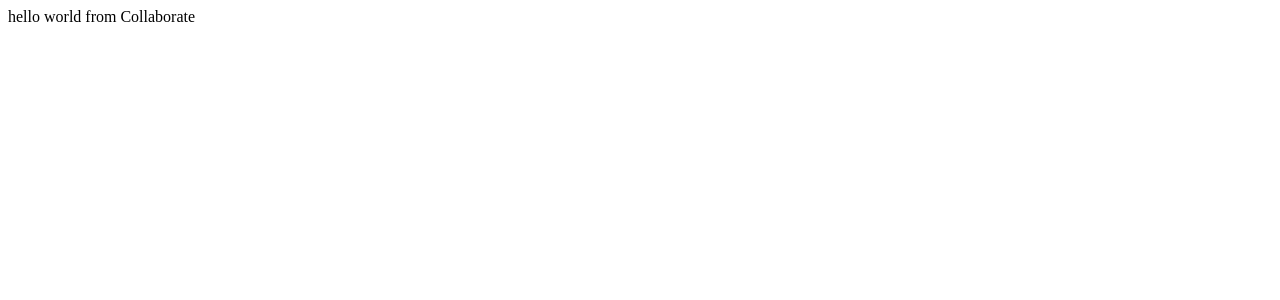
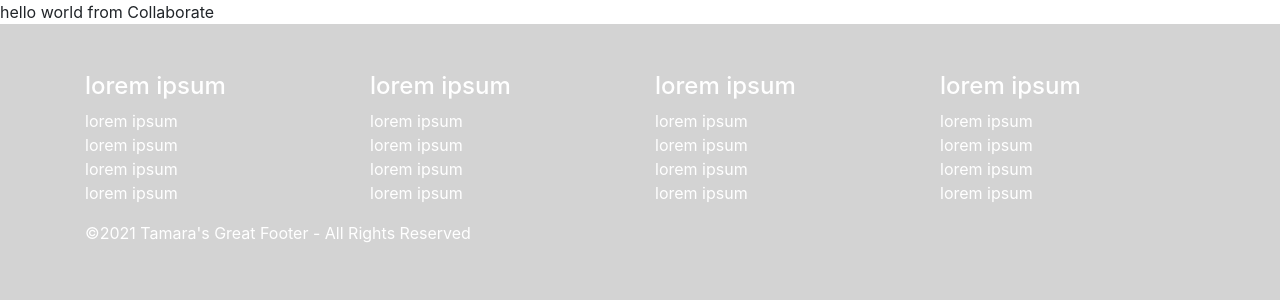
Before and after one commit to Banyan-Labs/collaborate, a React (Create React App) app: page / in a window 1280 px wide. Shown: the top 300 px of the page. Built offline with nearby package versions, Linux system fonts and the light colour scheme.

Commit message:
Footer added, need to position and add icons/links

```diff
--- a/package.json
+++ b/package.json
@@ -10,6 +10,7 @@
     "react": "^17.0.2",
     "react-bootstrap": "^1.6.0",
     "react-dom": "^17.0.2",
+    "react-native-vector-icons": "^8.1.0",
     "react-scripts": "4.0.3",
     "web-vitals": "^1.1.2"
   },
@@ -37,7 +38,5 @@
       "last 1 safari version"
     ]
   },
-  "devDependencies": {
-    "webpack": "^4.43.0"
-  }
+  "devDependencies": {}
 }
--- a/src/App.css
+++ b/src/App.css
@@ -0,0 +1,21 @@
+#footer {
+    background-color: lightgray;
+    color: white;
+    padding: 3em;
+    position:relative;
+    bottom: 0;
+    width: 100%;
+    display: flex;
+    flex-direction: column;
+    min-height: 100vh;
+}
+/*
+.page-container {
+    display: flex;
+    flex-direction: column;
+    min-height: 100vh;
+}
+
+.content-wrap {
+    flex: 1;
+} */
--- a/src/App.js
+++ b/src/App.js
@@ -1,11 +1,14 @@
-import logo from './logo.svg';
+// import logo from './logo.svg';
 import './App.css';
+import Footer from './components/Footer'
 
 function App() {
   return (
     <div className="App">
       hello world from Collaborate
+      <Footer />
     </div>
+
   );
 }
 
--- /dev/null
+++ b/src/components/Footer.js
@@ -0,0 +1,60 @@
+import React from 'react'
+import 'bootstrap/dist/css/bootstrap.min.css'
+
+function Footer() {
+    return (
+        <div className="main-footer" id="footer">
+            <div className="container">
+                <div className="row">
+                    {/* Column 1 */}
+                    <div className="col-md-3 col-sm-6">
+                        <h4>lorem ipsum</h4>
+                        <ul className="list-unstyled">
+                            <li>lorem ipsum</li>
+                            <li>lorem ipsum</li>
+                            <li>lorem ipsum</li>
+                            <li>lorem ipsum</li>
+                        </ul>
+                    </div>
+                    {/* Column 2 */}
+                    <div className="col-md-3 col-sm-6">
+                        <h4>lorem ipsum</h4>
+                        <ul className="list-unstyled">
+                            <li>lorem ipsum</li>
+                            <li>lorem ipsum</li>
+                            <li>lorem ipsum</li>
+                            <li>lorem ipsum</li>
+                        </ul>
+                    </div>
+                    {/* Column 3 */}
+                    <div className="col-md-3 col-sm-6">
+                        <h4>lorem ipsum</h4>
+                        <ul className="list-unstyled">
+                            <li>lorem ipsum</li>
+                            <li>lorem ipsum</li>
+                            <li>lorem ipsum</li>
+                            <li>lorem ipsum</li>
+                        </ul>
+                    </div>
+                    {/* Column 4 */}
+                    <div className="col-md-3 col-sm-6">
+                        <h4>lorem ipsum</h4>
+                        <ul className="list-unstyled">
+                            <li>lorem ipsum</li>
+                            <li>lorem ipsum</li>
+                            <li>lorem ipsum</li>
+                            <li>lorem ipsum</li>
+                        </ul>
+                    </div>
+                </div>
+                <div className="footer-bottom">
+                    <p className="text-xs-center">
+                        &copy;{new Date().getFullYear()} Tamara's Great Footer - All Rights Reserved
+                    </p>
+                </div>
+            </div>
+        </div>
+    )
+}
+
+export default Footer;
```
Also changed, not shown: 1 other file (tests, documents, lock files or other folders).
